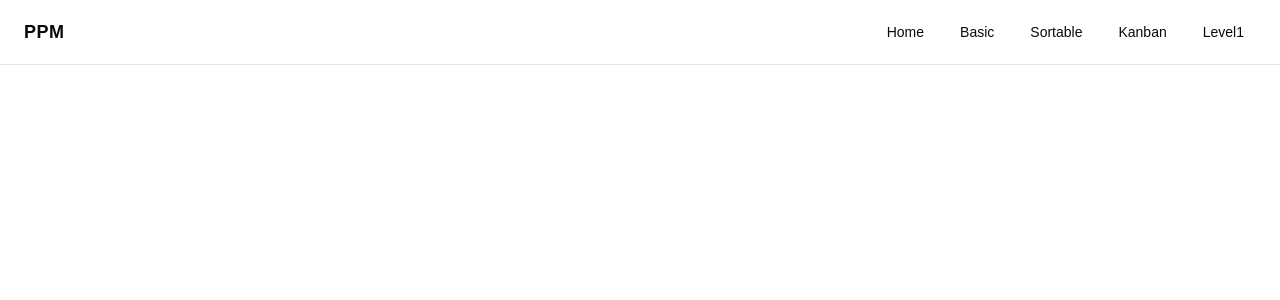
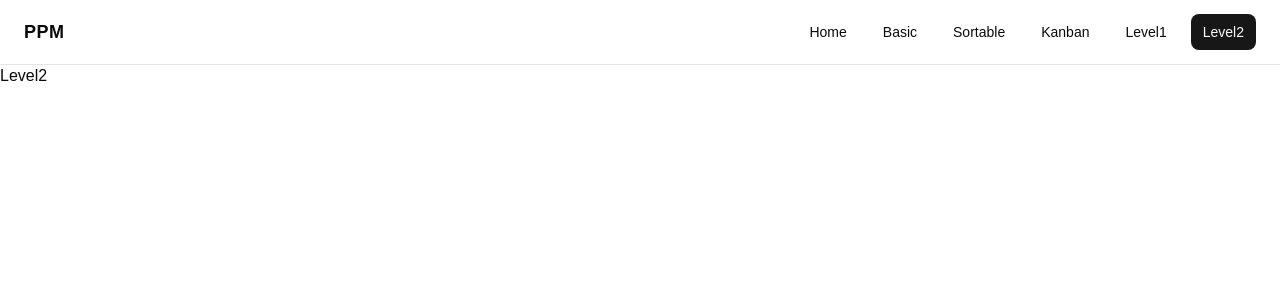
Before and after one commit to PrithiviPM2580/frontend-labs, a React (Vite) app in the folder dnd-react/: page /level2 in a window 1280 px wide. Shown: the top 300 px of the page. Built offline with nearby package versions, Linux system fonts and the light colour scheme.

Commit message:
feat: add Level2 page and update Navbar for navigation; include route in AppRoute

```diff
--- a/dnd-react/src/components/Navbar.tsx
+++ b/dnd-react/src/components/Navbar.tsx
@@ -69,6 +69,18 @@ const Navbar = () => {
           >
             Level1
           </NavLink>
+          <NavLink
+            to="/level2"
+            className={({ isActive }) =>
+              `rounded-md px-3 py-2 text-sm transition-colors ${
+                isActive
+                  ? "bg-primary text-primary-foreground"
+                  : "hover:bg-muted"
+              }`
+            }
+          >
+            Level2
+          </NavLink>
         </div>
       </div>
     </nav>
--- /dev/null
+++ b/dnd-react/src/pages/Level2.tsx
@@ -0,0 +1,5 @@
+const Level2 = () => {
+  return <div>Level2</div>;
+};
+
+export default Level2;
--- a/dnd-react/src/routes/AppRoute.tsx
+++ b/dnd-react/src/routes/AppRoute.tsx
@@ -4,6 +4,7 @@ import DndKitBasic from "@/pages/DndKitBasic";
 import DndKitSortable from "@/pages/DndKitSortable";
 import DndKitKanban from "@/pages/DndKitKanban";
 import Level1 from "@/pages/Level1";
+import Level2 from "@/pages/Level2";
 
 const AppRoute = () => {
   return (
@@ -13,6 +14,7 @@ const AppRoute = () => {
       <Route path="/sortable" element={<DndKitSortable />} />
       <Route path="/kanban" element={<DndKitKanban />} />
       <Route path="/level1" element={<Level1 />} />
+      <Route path="/level2" element={<Level2 />} />
     </Routes>
   );
 };
```
